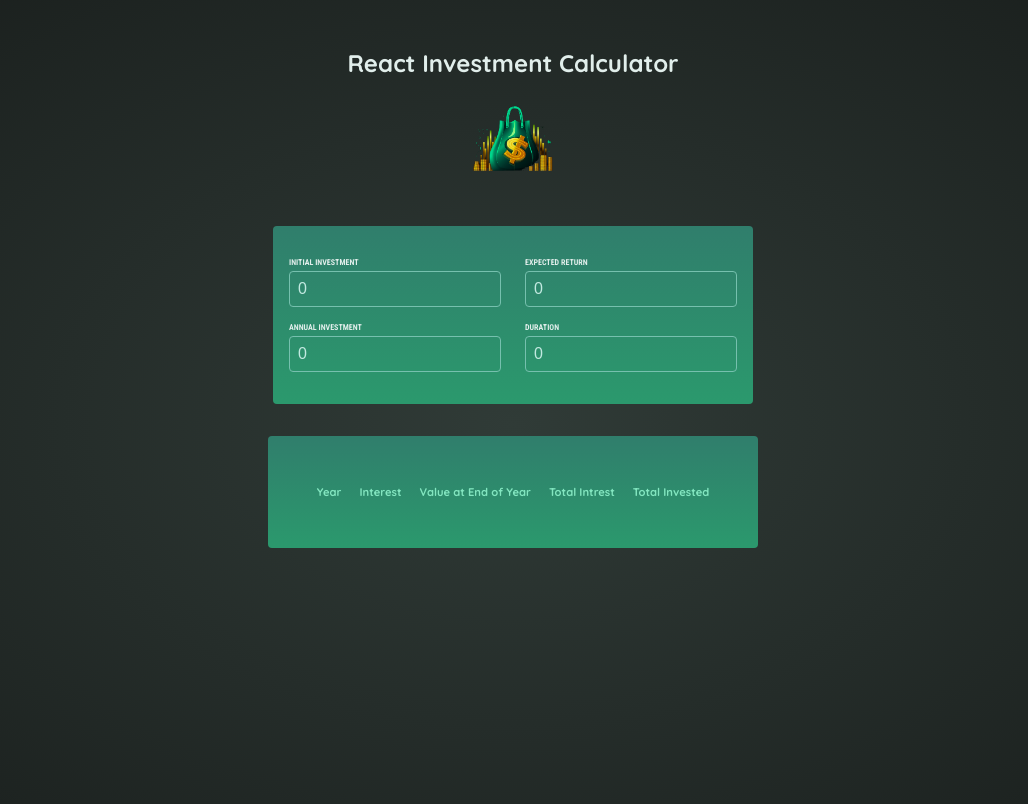
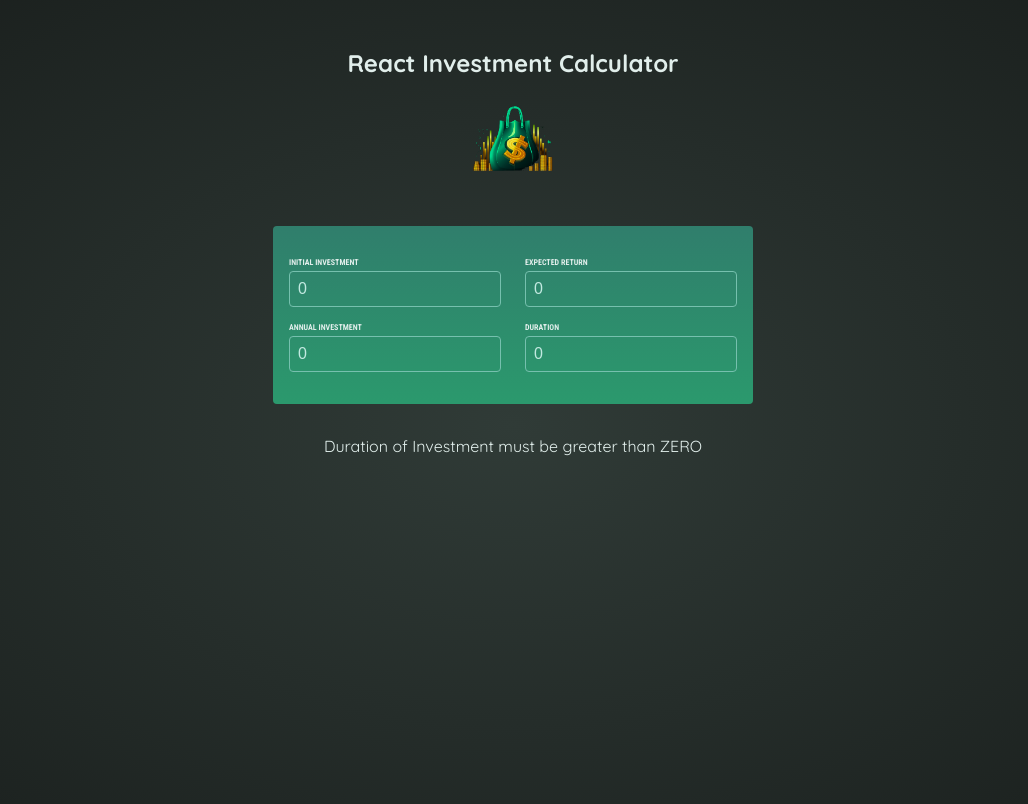
Before and after one commit to mrkrca/investmentCalculatorReact, a React (Vite) app: page / in a window 1280 px wide. Shown: the top 804 px of the page, without its empty margins (127-1155 px from the left). Built offline with nearby package versions, Linux system fonts and the light colour scheme.

Commit message:
initial commit

```diff
--- a/src/App.jsx
+++ b/src/App.jsx
@@ -20,6 +20,7 @@
   duration: 0,
 });
 
+const isInputValid = investment.duration >= 1;
 
 function handleInputChange(event){
 const {name, value} = event.target;
@@ -58,10 +59,12 @@
 
 
       />
-      <Results
+      {isInputValid ?  <Results
       investment={investment}
       result={result}
-      />
+      isInputValid={isInputValid}
+      /> : <p className="center">Duration of Investment must be greater than ZERO</p>}
+
     </>
 
 
--- a/src/components/Results.jsx
+++ b/src/components/Results.jsx
@@ -1,8 +1,9 @@
 import { formattedCurrency } from "../util/investment";
 
-export default function Results({ investment, result }) {
+export default function Results({ investment, result, isInputValid }) {
   return (
     <table id="result" >
+
       <thead>
         <tr>
           <th>Year</th>
@@ -13,6 +14,7 @@
         </tr>
       </thead>
       <tbody className="center">
+
         {result.map((data) => (
           <tr key={data.year}>
             <td>{data.year}</td>
```
